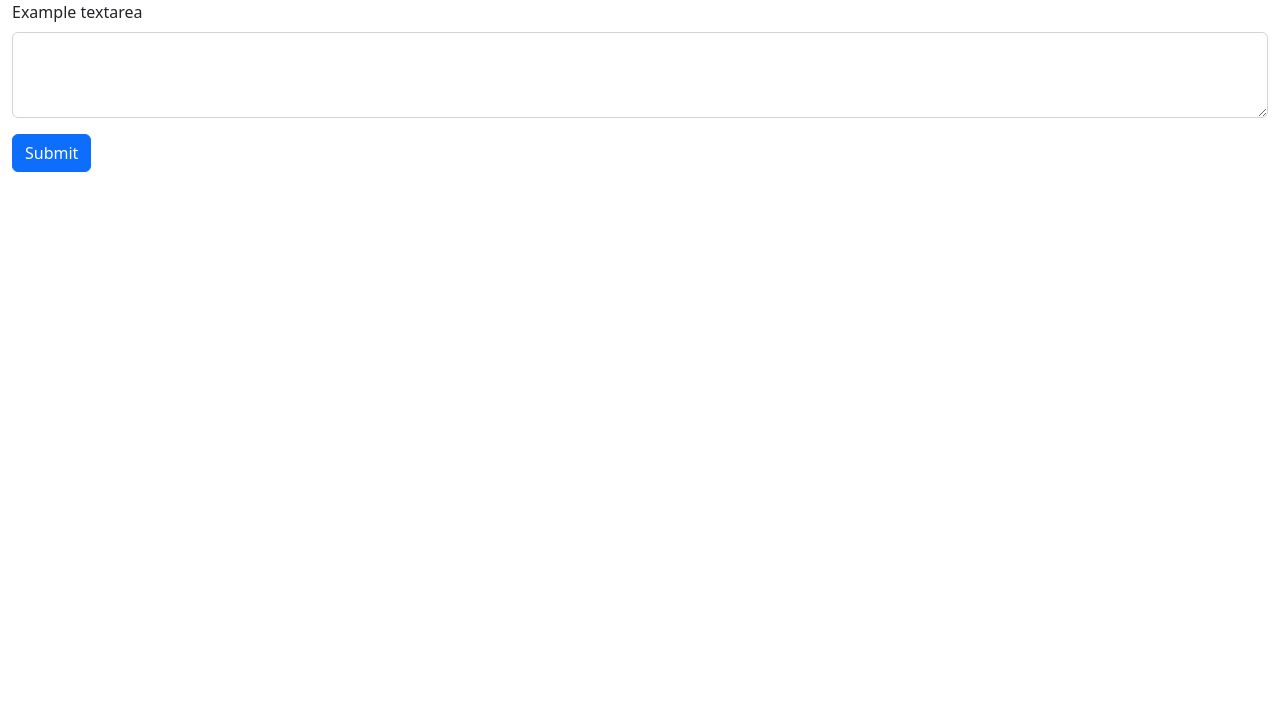
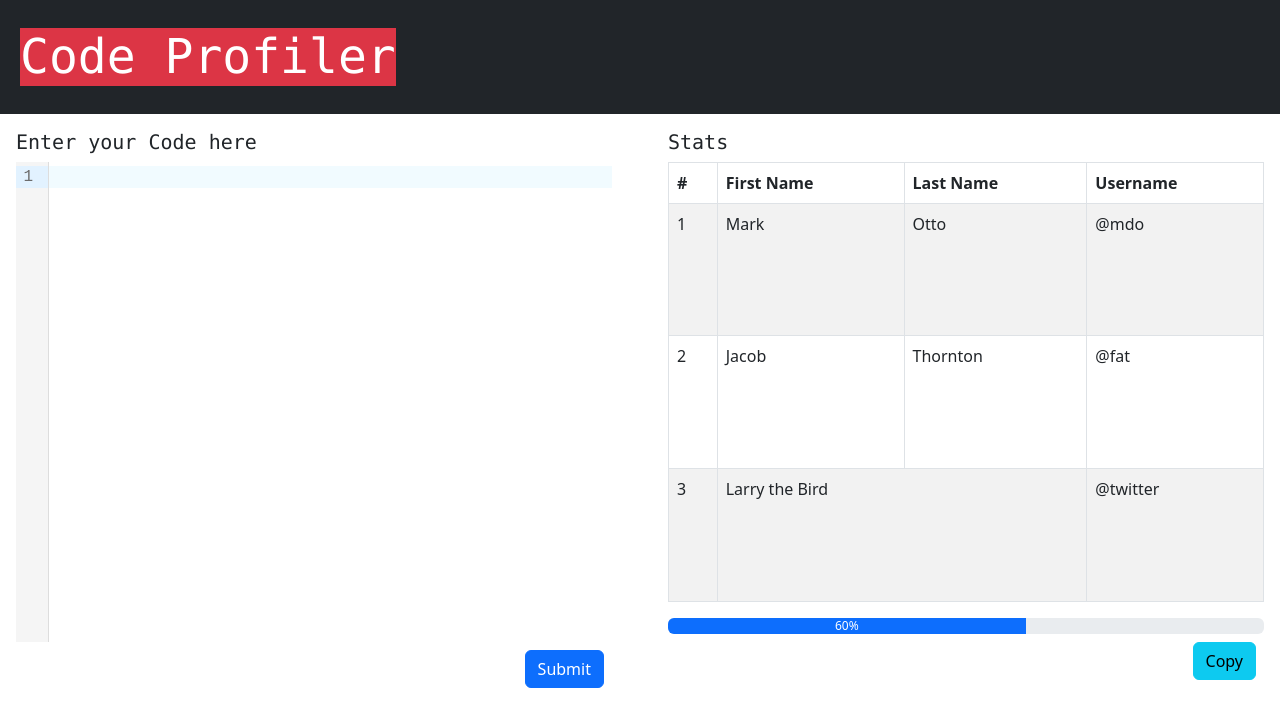
Before and after one commit to sayederfanarefin/intelligent-agent-music, a React (Create React App) app: page / in a window 1280 px wide. Shown: the top 726 px of the page. Built offline with nearby package versions, Linux system fonts and the light colour scheme.

Commit message:
give basic layout

```diff
--- a/package.json
+++ b/package.json
@@ -3,9 +3,11 @@
   "version": "0.1.0",
   "private": true,
   "dependencies": {
+    "@codemirror/lang-python": "^6.1.0",
     "@testing-library/jest-dom": "^5.16.5",
     "@testing-library/react": "^13.4.0",
     "@testing-library/user-event": "^13.5.0",
+    "@uiw/react-codemirror": "^4.15.1",
     "bootstrap": "^5.2.3",
     "react": "^18.2.0",
     "react-bootstrap": "^2.6.0",
--- a/src/App.js
+++ b/src/App.js
@@ -1,15 +1,26 @@
-
-import Container from 'react-bootstrap/Container';
-import Row from 'react-bootstrap/Row';
-import Col from 'react-bootstrap/Col';
-import CodeForm  from  "./components/code-form"
-import './App.css';
+import Col from "react-bootstrap/Col";
+import Container from "react-bootstrap/Container";
+import Navbar from "react-bootstrap/Navbar";
+import Row from "react-bootstrap/Row";
+import "./App.css";
+import CodeForm from "./components/code-form";
+import ResultBox from "./components/result-box";
 
 function App() {
   return (
-    <Container fluid>
+    <Container fluid className="overflow-hidden p-0">
+      <Navbar expand="lg" bg="dark" variant="dark">
+        <Container className="font-monospace m-1 p-3">
+          <span className="display-5 text-bg-danger">Code Profiler</span>
+        </Container>
+      </Navbar>
       <Row>
-        <Col><CodeForm /></Col>
+        <Col>
+          <CodeForm />
+        </Col>
+        <Col>
+          <ResultBox />
+        </Col>
       </Row>
     </Container>
   );
--- a/src/components/code-form.js
+++ b/src/components/code-form.js
@@ -1,6 +1,9 @@
+import CodeMirror from "@uiw/react-codemirror";
 import { useState } from "react";
 import Button from "react-bootstrap/Button";
 import Form from "react-bootstrap/Form";
+
+import { python } from "@codemirror/lang-python";
 
 function CodeForm() {
   const [code, setCode] = useState("");
@@ -19,16 +22,22 @@ function CodeForm() {
   };
 
   return (
-    <Form>
-      <Form.Group className="mb-3" controlId="exampleForm.ControlTextarea1">
-        <Form.Label>Example textarea</Form.Label>
-        <Form.Control
-          as="textarea"
-          rows={3}
-          onChange={(e) => setCode(e.target.value)}
-        />
-      </Form.Group>
-      <Button variant="primary" onClick={() => submit()}>
+    <Form className="p-3">
+      <h5 className="font-monospace">Enter your Code here</h5>
+      <CodeMirror
+        value={code}
+        height="60vh"
+        extensions={[python()]}
+        options={{
+          theme: "dracula",
+        }}
+        onChange={(val) => setCode(val)}
+      />
+      <Button
+        variant="primary"
+        className="m-2 float-end"
+        onClick={() => submit()}
+      >
         Submit
       </Button>
     </Form>
--- /dev/null
+++ b/src/components/result-box.js
@@ -0,0 +1,49 @@
+import ProgressBar from "react-bootstrap/ProgressBar";
+
+import Button from "react-bootstrap/Button";
+import Form from "react-bootstrap/Form";
+import Table from "react-bootstrap/Table";
+
+function ResultBox() {
+  const now = 60;
+  return (
+    <Form className="p-3">
+      <h5 className="font-monospace">Stats</h5>
+      <Table striped bordered hover style={{ height: "55vh" }}>
+        <thead>
+          <tr>
+            <th>#</th>
+            <th>First Name</th>
+            <th>Last Name</th>
+            <th>Username</th>
+          </tr>
+        </thead>
+        <tbody>
+          <tr>
+            <td>1</td>
+            <td>Mark</td>
+            <td>Otto</td>
+            <td>@mdo</td>
+          </tr>
+          <tr>
+            <td>2</td>
+            <td>Jacob</td>
+            <td>Thornton</td>
+            <td>@fat</td>
+          </tr>
+          <tr>
+            <td>3</td>
+            <td colSpan={2}>Larry the Bird</td>
+            <td>@twitter</td>
+          </tr>
+        </tbody>
+      </Table>
+      <ProgressBar now={now} label={`${now}%`} />
+      <Button variant="info" className="m-2 float-end">
+        Copy
+      </Button>
+    </Form>
+  );
+}
+
+export default ResultBox;
```
Also changed, not shown: 1 other file (tests, documents, lock files or other folders).
